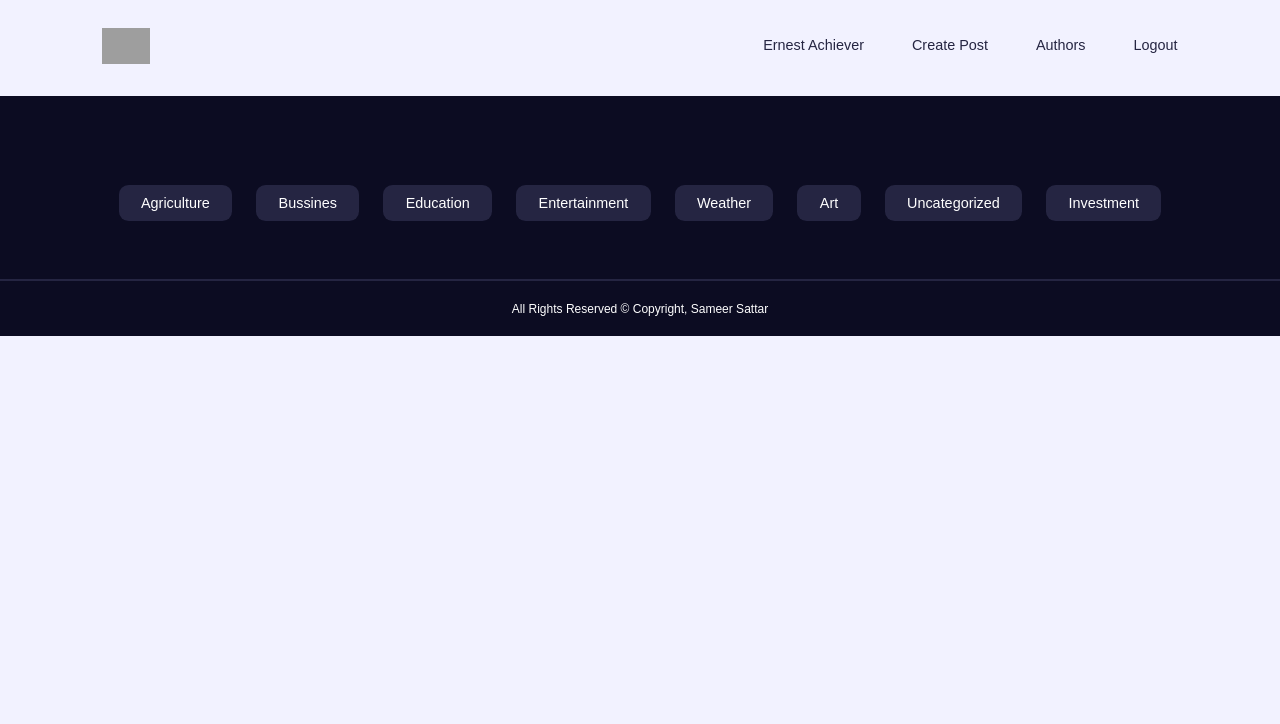
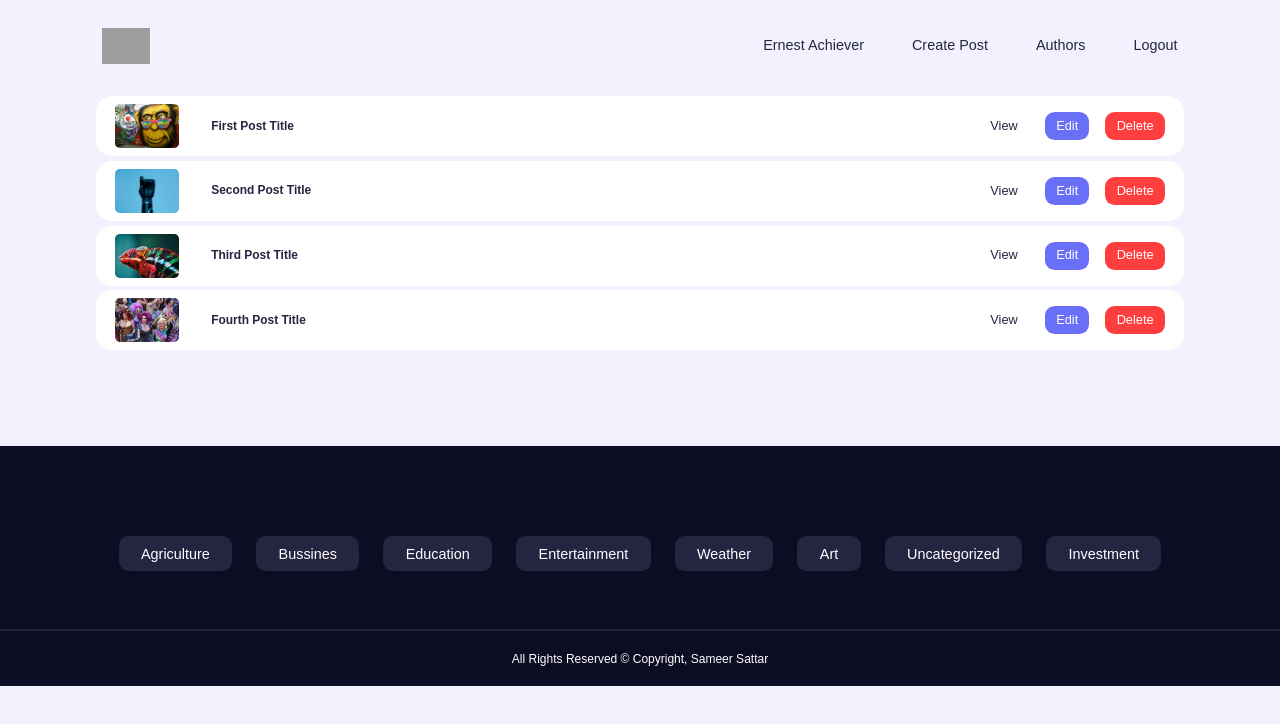
Before and after one commit to sameersattar123/Blog_App, a React (Vite) app in the folder frontend/: page /myposts/dsds in a window 1280 px wide. Shown: the top 724 px of the page. Built offline with nearby package versions, Linux system fonts and the light colour scheme; grey boxes are pictures that could not be loaded.

Commit message:
complete

```diff
--- a/frontend/src/App.jsx
+++ b/frontend/src/App.jsx
@@ -14,6 +14,7 @@ import AuthorPosts from './Pages/AuthorPosts'
 import Dashboard from './Pages/Dashboard'
 import Logout from './Pages/Logout'
 import EditPost from './Pages/EditPost'
+import DeletePost from './Pages/DeletePost'
 
 const App = () => {
   const router = createBrowserRouter([
@@ -34,6 +35,7 @@ const App = () => {
         { path: '/myposts/:id', element: <Dashboard/> },
         { path: '/logout', element: <Logout/> },
         { path: '/posts/:id/edit', element: <EditPost/> },
+        { path: '/posts/:id/delete', element: <DeletePost/> },
       ]
       }
   ])
--- a/frontend/src/Pages/Dashboard.jsx
+++ b/frontend/src/Pages/Dashboard.jsx
@@ -1,11 +1,48 @@
-import React from 'react'
+import React, { useState } from "react";
+import { DUMMY_DATA } from "../data";
+import { Link } from "react-router-dom";
 
 const Dashboard = () => {
+  const [posts, setPosts] = useState(DUMMY_DATA);
   return (
-    <div>
+    <section className="dashboard">
+      {posts.length > 0 ? (
+        <div className="dashboard dashboard_container">
+          {posts.map((post, i) => {
+            return (
+              <article key={post.id} className="dashboard_post">
+                <div className="dashboard_post_info">
+                  <div className="dashboard_post_thumbnail">
+                    <img src={post.thumbnail} alt="" />
+                  </div>
+                  <h5>{post.title}</h5>
+                </div>
+                <div className="dashboard_post_actions">
+                  <Link to={`/posts/${post.id}`} className="btn sm">
+                    View
+                  </Link>
+                  <Link
+                    to={`/posts/${post.id}/edit`}
+                    className="btn sm primary"
+                  >
+                    Edit
+                  </Link>
+                  <Link
+                    to={`/posts/${post.id}/delete`}
+                    className="btn sm danger"
+                  >
+                    Delete
+                  </Link>
+                </div>
+              </article>
+            );
+          })}
+        </div>
+      ) : (
+        <div className="center"></div>
+      )}
+    </section>
+  );
+};
 
-    </div>
-  )
-}
-
-export default Dashboard
+export default Dashboard;
--- a/frontend/src/index.css
+++ b/frontend/src/index.css
@@ -379,11 +379,10 @@ textarea {
   display: grid;
   place-items: center;
   text-align: center;
-
 }
 
 .profile-details {
-width: 100%;
+  width: 100%;
 }
 
 .avatar_wrapper {
@@ -409,7 +408,8 @@ width: 100%;
   visibility: hidden;
 }
 
-.avatar_form label , .profile_avatar_btn {
+.avatar_form label,
+.profile_avatar_btn {
   background-color: var(--color-gray-900);
   color: var(--color-white);
   height: 3rem;
@@ -421,7 +421,6 @@ width: 100%;
   place-items: center;
   border-radius: 50%;
   font-size: 1.2rem;
-
 }
 
 .profile_avatar_btn {
@@ -440,3 +439,40 @@ width: 100%;
   margin-top: 3rem;
   margin-inline: auto;
 }
+
+/* dashboard  */
+
+.dashboard_container {
+  display: flex;
+  flex-direction: column;
+  gap: 0.3rem;
+}
+
+.dashboard_post {
+  display: flex;
+  align-items: center;
+  justify-content: space-between;
+  gap: 1rem;
+  background-color: var(--color-white);
+  border-radius: var(--radius-3);
+  padding: 0.5rem 1.2rem;
+}
+
+.dashboard_post_info {
+  width: 100%;
+  gap: 2rem;
+  display: flex;
+  align-items: center;
+}
+
+.dashboard_post_thumbnail {
+  width: 4rem;
+  overflow: hidden;
+  border-radius: var(--radius-1);
+}
+
+.dashboard_post_actions {
+  display: flex;
+  align-items: center;
+  gap: 1rem;
+}
```
